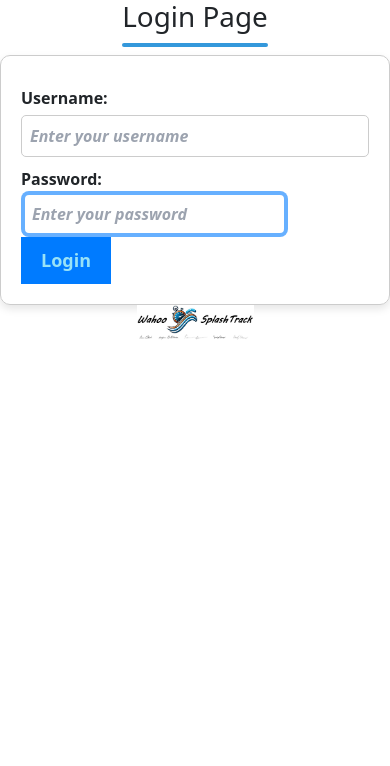
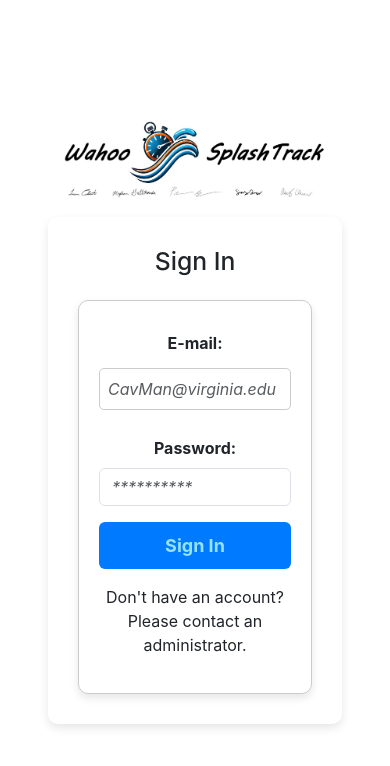
Before and after one commit to meghanag12/WahooSplashTrack, a React (Create React App) app in the folder wst-application/: page / in a window 390 px wide. Shown: the top 766 px of the page. Built offline with nearby package versions, Linux system fonts and the light colour scheme.

Commit message:
Login page design overhaul

```diff
--- a/wst-application/src/pages/LoginPage.js
+++ b/wst-application/src/pages/LoginPage.js
@@ -1,7 +1,8 @@
 import React, { useState } from 'react';
 import axios from 'axios';
 import { useNavigate } from 'react-router-dom';
-import '../stylesheets/main_style.css';
+import 'bootstrap/dist/css/bootstrap.min.css';
+import '../stylesheets/login.css';
 
 export function LoginPage() {
     const [credentials, setCredentials] = useState({
@@ -15,7 +16,6 @@ export function LoginPage() {
     const [showSpinner, setShowSpinner] = useState(false);
 
     const navigate = useNavigate();
-
     const endpoint_login = 'http://34.207.224.1:8000/api/login/';
 
     const handleInputChange = (e) => {
@@ -31,10 +31,9 @@ export function LoginPage() {
 
         if (credentials.password === 'Capstone2024!') {
             setBannerMessage('Login successful! Redirecting...');
-            setBannerType('success');
+            setBannerType('alert-success');
             setShowBanner(true);
             setShowSpinner(true);
-
 
             setTimeout(() => {
                 setShowSpinner(false);
@@ -48,7 +47,7 @@ export function LoginPage() {
 
             if (response.status === 200) {
                 setBannerMessage('Login successful!');
-                setBannerType('success');
+                setBannerType('alert-success');
                 setShowBanner(true);
                 setTimeout(() => {
                     setShowBanner(false);
@@ -56,74 +55,85 @@ export function LoginPage() {
                 }, 1000);
             } else {
                 setBannerMessage('Invalid username or password. Please try again.');
-                setBannerType('error');
+                setBannerType('alert-danger');
                 setShowBanner(true);
                 setTimeout(() => setShowBanner(false), 3000);
             }
         } catch (error) {
             console.error('Error during login:', error);
             setBannerMessage('An error occurred. Please try again later.');
-            setBannerType('error');
+            setBannerType('alert-danger');
             setShowBanner(true);
             setTimeout(() => setShowBanner(false), 3000);
         }
     };
 
     return (
-        <>
-            <h1>Login Page</h1>
+        <div className="container-fluid vh-100">
+            <div className="row h-100">
+                <div className="col-md-6 d-flex flex-column align-items-center justify-content-center px-5">
+
+
+                    <div className="login-image">
+                        <img src={require('../WahooSplashTrackLogo.jpg')} alt="Login Banner" className="img-fluid" />
+                    </div>
+                    <div className="login-form mt-3">
+                        <h2 className="text-center mb-4">Sign In</h2>
 
                         {showBanner && (
-                <div className={`banner ${bannerType}`}>
+                            <div className={`alert ${bannerType} text-center`} role="alert">
                                 {bannerMessage}
                             </div>
                         )}
 
-            <div className="login-container">
                         <form onSubmit={handleLogin}>
-                    <div className="username">
-                        <label>Username:</label>
+                            <div className="mb-3">
+                                <label className="form-label">E-mail:</label>
                                 <input
                                     type="text"
+                                    className="form-control"
                                     name="username"
                                     value={credentials.username}
                                     onChange={handleInputChange}
-                            placeholder="Enter your username"
+                                    placeholder="CavMan@virginia.edu"
                                     required
                                 />
                             </div>
 
-                    <div className="password">
-                        <label>Password:</label>
+                            <div className="mb-3">
+                                <label className="form-label">Password:</label>
                                 <input
                                     type="password"
+                                    className="form-control"
                                     name="password"
                                     value={credentials.password}
                                     onChange={handleInputChange}
-                            placeholder="Enter your password"
+                                    placeholder="**********"
                                     required
                                 />
                             </div>
 
-                    <button type="submit">Login</button>
+                            <button type="submit" className="btn btn-primary w-100">
+                                Sign In
+                            </button>
+
+                            <div className="text-center mt-3">
+                                <p>Don't have an account? Please contact an administrator.</p>
+                            </div>
                         </form>
+                    </div>
+                </div>
+
+                <div className="col-md-6 d-none d-md-block banner-side"></div>
             </div>
 
             {showSpinner && (
                 <div className="spinner-overlay">
-        <div className="spinner"></div>
+                    <div className="spinner-border text-primary" role="status">
+                        <span className="visually-hidden">Loading...</span>
+                    </div>
                 </div>
             )}
-
-    <div className = "login-image-container">
-        <img
-            src={require("../WahooSplashTrackLogo.jpg")}
-            alt="Icon"
-            className="login-image"/>
-
         </div>
-
-
-        </>
     );
 }
--- /dev/null
+++ b/wst-application/src/stylesheets/login.css
@@ -0,0 +1,40 @@
+/* 🔹 Main Login Form Styling */
+.login-form {
+    width: 100%;
+    max-width: 400px;
+    padding: 30px;
+    background: white;
+    border-radius: 10px;
+    box-shadow: 0px 4px 10px rgba(0, 0, 0, 0.1);
+    text-align: center; /* Centering form elements */
+}
+
+/* 🔹 Logo Above the Form */
+.login-logo {
+    width: 120px; /* Adjust as needed */
+    margin-bottom: 15px;
+}
+
+/* 🔹 Background Side */
+.banner-side {
+    background: url('../AVA_0419.jpg') no-repeat center center;
+    background-size: cover;
+    height: 100vh;
+    opacity: 0.9; /* Makes the right-side background faded */
+}
+
+/* 🔹 Spinner Overlay */
+.spinner-overlay {
+    position: fixed;
+    top: 0;
+    left: 0;
+    width: 100%;
+    height: 100%;
+    background: rgba(255, 255, 255, 0.8);
+    display: flex;
+    justify-content: center;
+    align-items: center;
+}
+.login-image{
+    width:90%;
+}
```
Also changed, not shown: 1 other file (tests, documents, lock files or other folders). Lines whose indentation alone changed are shown as unchanged.
